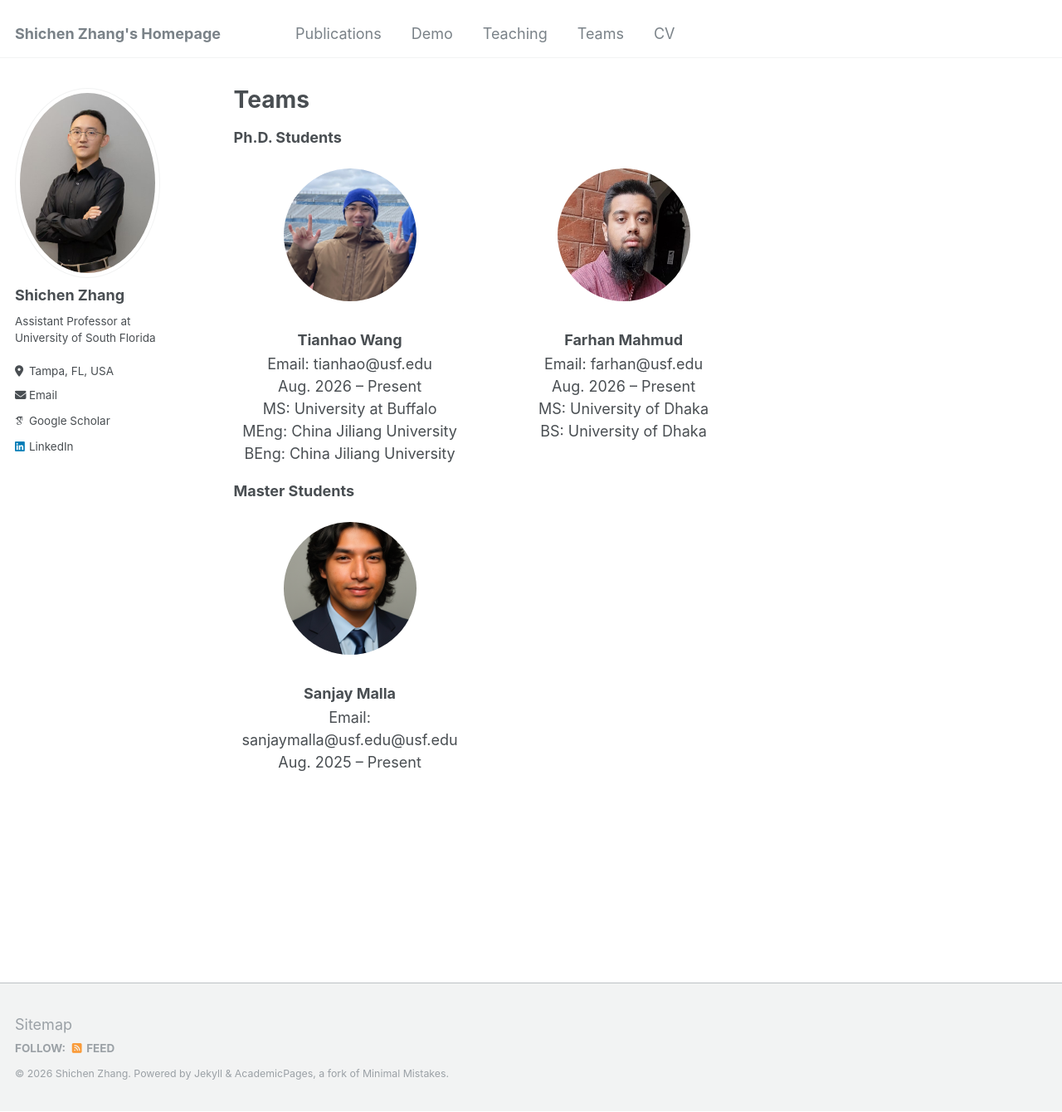
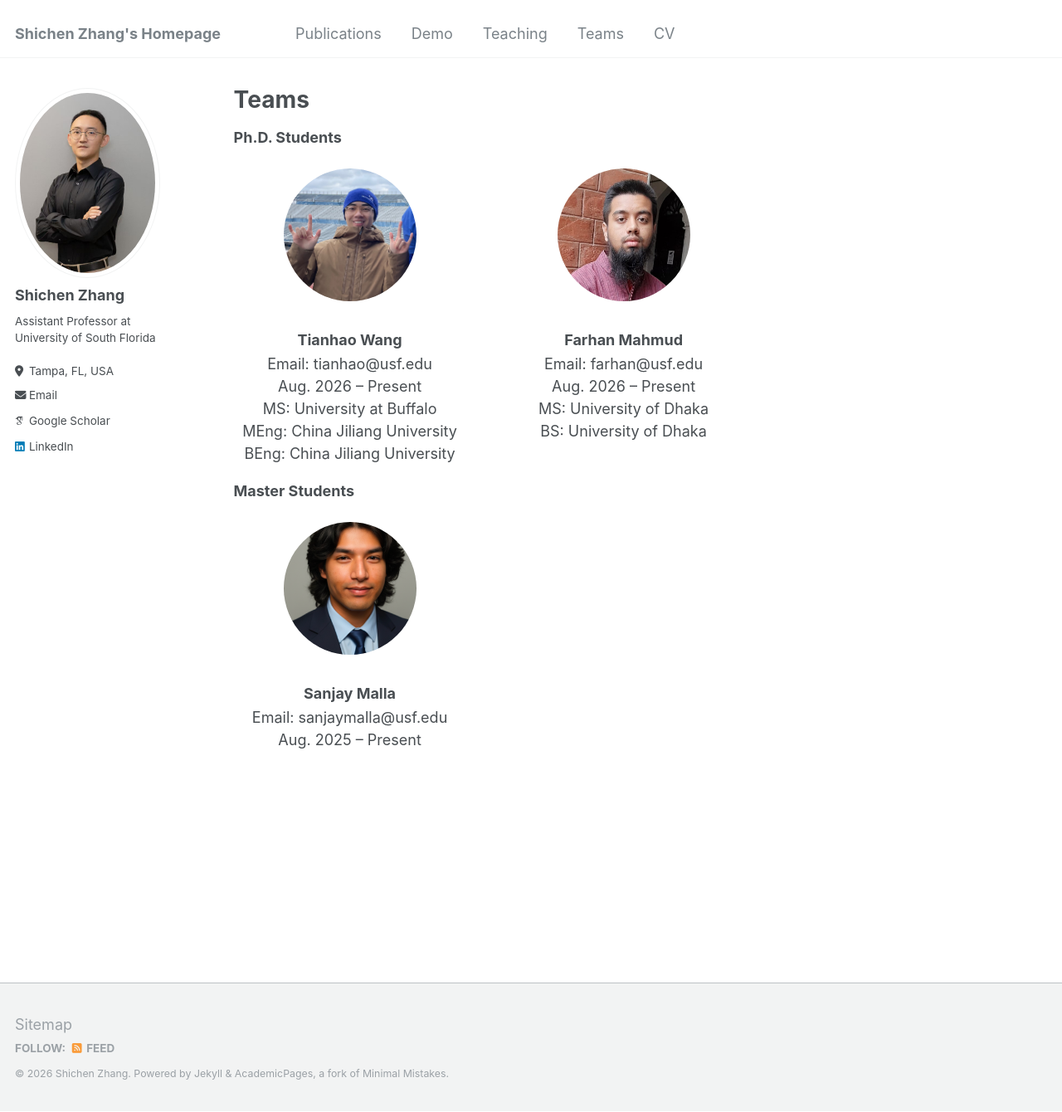
Before and after one commit to sczhang6/sczhang6.github.io, a Jekyll site: the page built from _pages/Teams.md, in a window 1280 px wide and 1340 px high. Shown: the whole window at 83% size. Built offline with Jekyll 4.4.1, drawn with Linux system fonts in a browser that asks for light colours; some web fonts are replaced.

Commit message:
Teams updated

```diff
--- a/_pages/Teams.md
+++ b/_pages/Teams.md
@@ -42,7 +42,7 @@ author_profile: true
          style="width: 160px; height: 160px; object-fit: cover; border-radius: 50%;">
 
     <h3 style="margin-bottom: 5px;">Sanjay Malla</h3>
-    Email: sanjaymalla@usf.edu@usf.edu<br>
+    Email: sanjaymalla@usf.edu<br>
     Aug. 2025 – Present<br>
 
   </div>
```
Also changed, not shown: _pages/about.md (+1 -1 lines), 1 other file.
